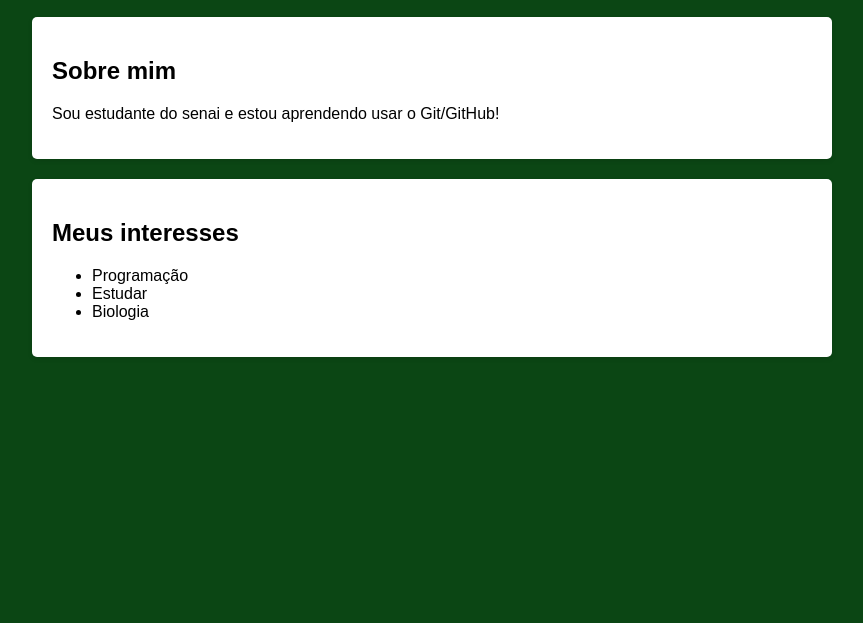
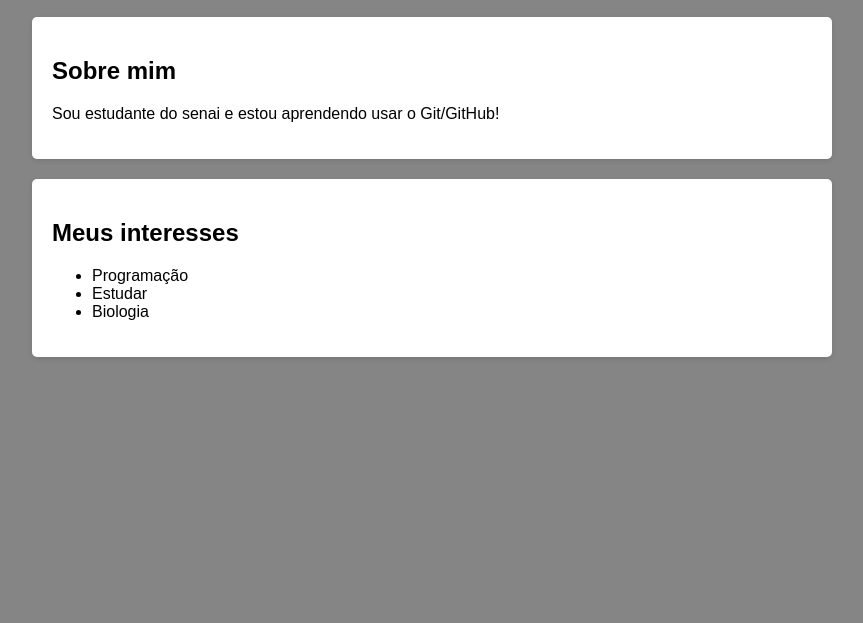
Before and after one commit to Joo5729/Jo-o, a plain HTML site: page index.html in a window 1280 px wide. Shown: the part 177-800 px from the top of the page, without its empty margins (208-1071 px from the left). Drawn offline with Linux system fonts and the light colour scheme.

Commit message:
Add files via upload

```diff
--- a/style.css
+++ b/style.css
@@ -3,7 +3,7 @@ body {
     max-width: 800px;
     margin: 0 auto;
     padding: 20px;
-    background-color: #0b4614;
+    background-color: #858585;
 }
 
 header {
```
